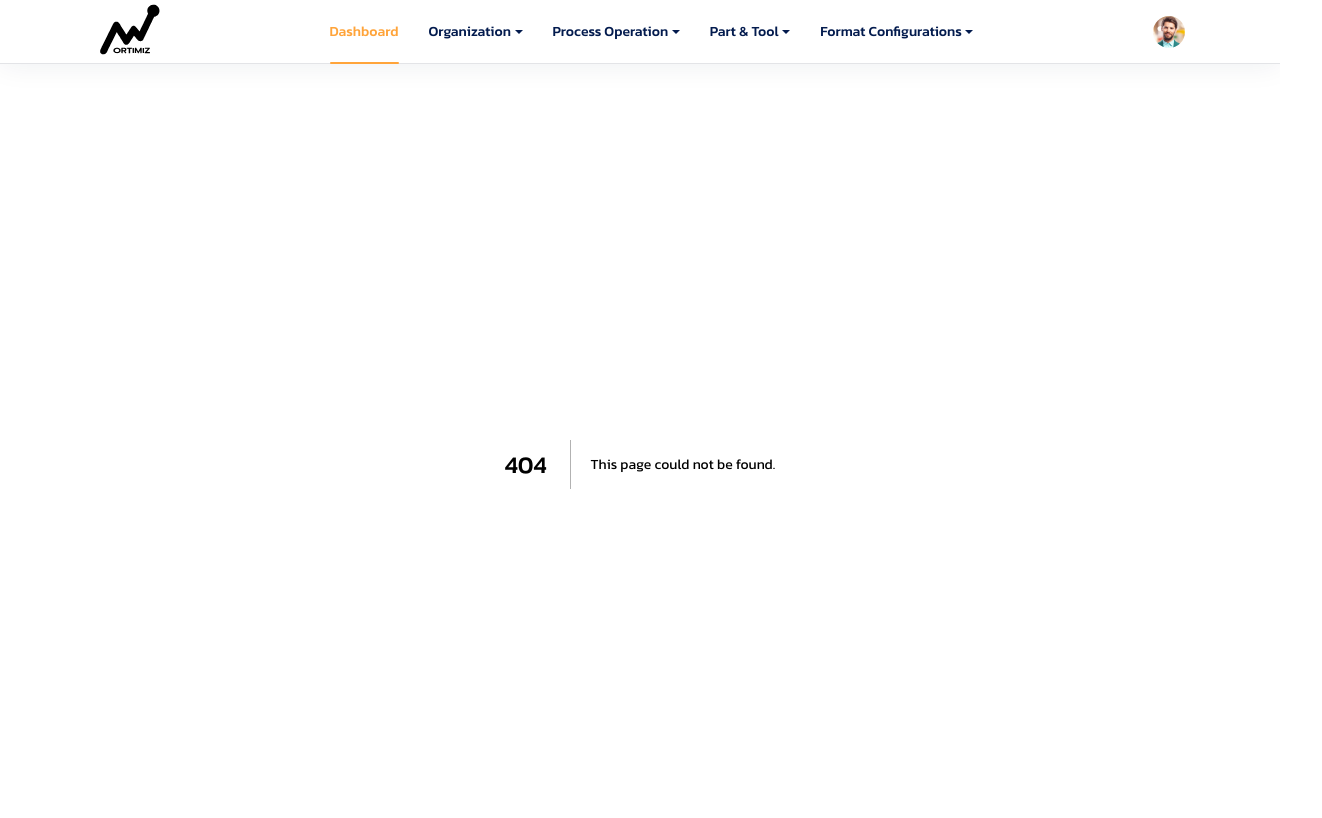
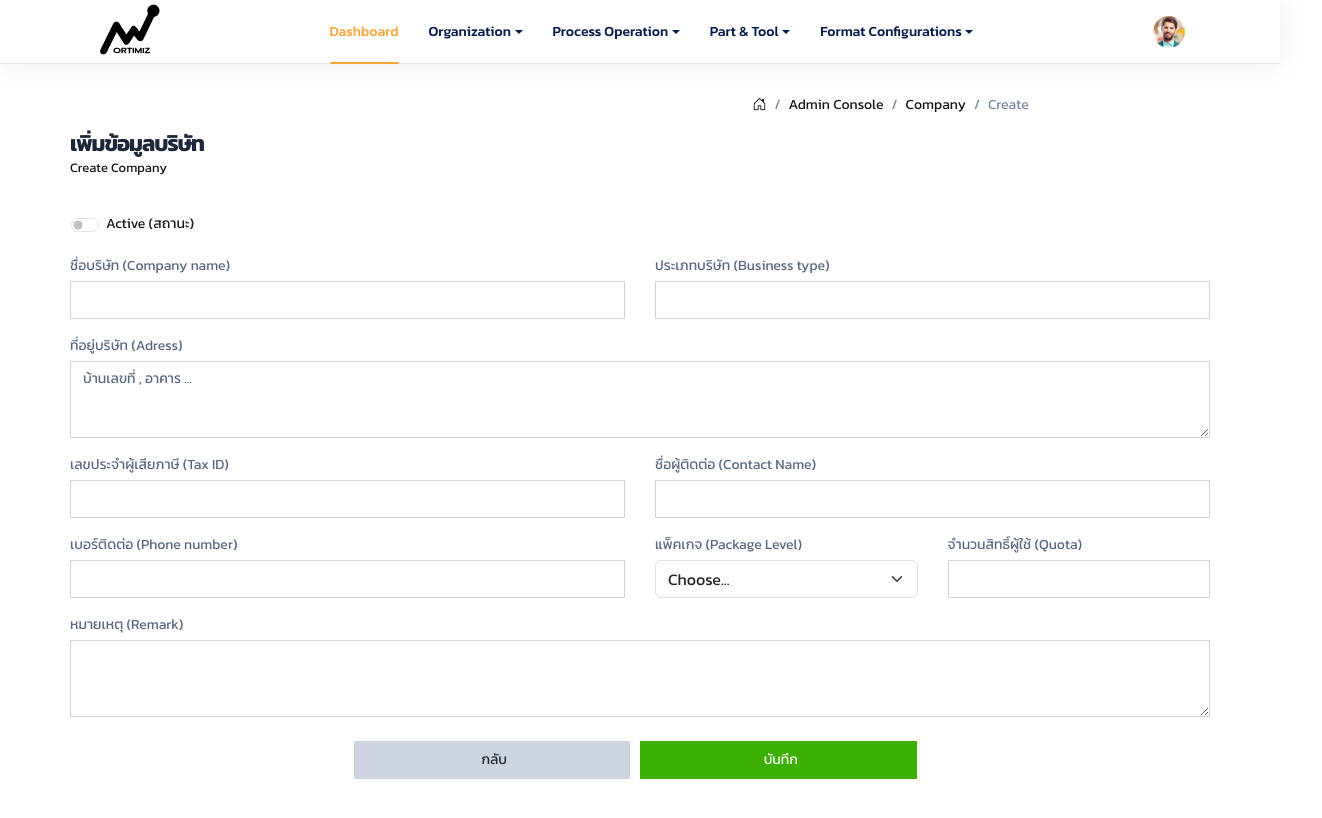
Before and after one commit to maruta01/ortimiz, a Next.js app: page /admin/companies/create in a window 1280 px wide. Before the commit this address had no page. Shown: the top 818 px of the page, 1322 px wide, since content can reach past the window. Built offline with nearby package versions, Linux system fonts and the light colour scheme.

Commit message:
update: company page

```diff
--- /dev/null
+++ b/src/app/(auth)/(admin)/admin/companies/create/layout.tsx
@@ -0,0 +1,7 @@
+export default function RootLayout({ children }: { children: any }) {
+  return (
+    <>
+      {children}
+    </>
+  )
+}
--- /dev/null
+++ b/src/app/(auth)/(admin)/admin/companies/create/page.tsx
@@ -0,0 +1,108 @@
+'use client';
+
+import { Input } from "postcss";
+import Image from 'next/image';
+import styles from './styles.module.css';
+import Link from 'next/link'
+import { FormEvent, useRef, useState } from 'react';
+
+export default function Page() {
+    const [loading, setLoading] = useState(false)
+
+
+    return (
+        <>
+            <div className="ort-content ort-content-dashboard">
+                <div className="container">
+                    <div className="ort-content-body">
+
+
+                            <div className="row">
+                                <div className="col-md-6 offset-md-7">
+                                    <nav aria-label="breadcrumb">
+                                        <ol className="breadcrumb ms-auto" style={{ backgroundColor: "unset", padding: "0rem" }}>
+                                            <li className="breadcrumb-item"><a href="#"><i className="bi bi-house-door"></i></a></li>
+                                            <li className="breadcrumb-item"><a href="#">Admin Console</a></li>
+                                            <li className="breadcrumb-item"><a href="#">Company</a></li>
+                                            <li className="breadcrumb-item active" aria-current="page">Create</li>
+                                        </ol>
+                                    </nav>
+                                </div>
+                            </div>
+
+
+                        <div>
+                            <h2 className="ort-dashboard-title">เพิ่มข้อมูลบริษัท</h2>
+                            <h2 className="ort-dashboard-text">Create Company</h2>
+                        </div>
+                        <br></br>
+
+                        <div className="mt-3">
+                            <form className="row g-3">
+                                <div className="col-md-12 ml-3">
+                                    <div className="form-check form-switch">
+                                        <input className="form-check-input" type="checkbox" role="switch" id="flexIsActive" />
+                                        <label className="form-check-label" htmlFor="flexIsActive"> Active (สถานะ)</label>
+                                    </div>
+                                </div>
+                                <div className="col-md-6">
+                                    <label htmlFor="inputCopanyname" className="form-label">ชื่อบริษัท (Company name)</label>
+                                    <input type="text" className="form-control" id="inputCopanyname" />
+                                </div>
+                                <div className="col-md-6">
+                                    <label htmlFor="inputCompanyType" className="form-label">ประเภทบริษัท (Business type)</label>
+                                    <input type="text" className="form-control" id="inputCompanyType" />
+                                </div>
+
+                                <div className="col-md-12">
+                                    <label htmlFor="inputAddress" className="form-label">ที่อยู่บริษัท (Adress)</label>
+                                    <textarea rows={3} className="form-control" id="inputAddress" defaultValue={"บ้านเลขที่ , อาคาร ... "} />
+                                </div>
+
+                                <div className="col-md-6">
+                                    <label htmlFor="inputTaxID" className="form-label">เลขประจำผู้เสียภาษี (Tax ID)</label>
+                                    <input type="text" className="form-control" id="inputTaxID" />
+                                </div>
+                                <div className="col-md-6">
+                                    <label htmlFor="inputContactName" className="form-label">ชื่อผู้ติดต่อ (Contact Name)</label>
+                                    <input type="text" className="form-control" id="inputContactName" />
+                                </div>
+                                <div className="col-md-6">
+                                    <label htmlFor="inputPhoneNamber" className="form-label">เบอร์ติดต่อ (Phone number)</label>
+                                    <input type="text" className="form-control" id="inputPhoneNamber" />
+                                </div>
+                                <div className="col-md-3">
+                                    <label htmlFor="inputPackageLavel" className="form-label">แพ็คเกจ (Package Level)</label>
+                                    <select id="inputPackageLavel" className="form-select">
+                                        <option selected>Choose...</option>
+                                        <option>Standard</option>
+                                        <option>Silver</option>
+                                        <option>Gold</option>
+                                    </select>
+                                </div>
+                                <div className="col-md-3">
+                                    <label htmlFor="inputQuota" className="form-label">จำนวนสิทธิ์ผู้ใช้ (Quota)</label>
+                                    <input type="number" className="form-control" id="inputQuota" />
+                                </div>
+                                <div className="col-md-12">
+                                    <label htmlFor="inputRemark" className="form-label">หมายเหตุ (Remark)</label>
+                                    <textarea rows={3} className="form-control" id="inputRemark" defaultValue={""} />
+                                </div>
+
+                                <div className="row row-xs justify-content-md-center wd-xl mb-3 mt-4">
+                                    <div className="col-sm-6 col-md-3"><a href="companies.html" className="btn btn-light  btn-with-icon btn-block"><i className="typcn typcn-arrow-back-outline" /> กลับ</a></div>
+                                    <div className="col-sm-6 col-md-3 mg-t-10 mg-md-t-0"><button className="btn btn-success btn-with-icon btn-block"><i className="typcn typcn-edit" /> บันทึก</button></div>
+                                </div>
+
+                            </form>
+                        </div>
+
+
+                    </div>
+                </div>
+            </div >
+        </>
+    )
+
+
+}
--- /dev/null
+++ b/src/app/(auth)/(admin)/admin/companies/create/styles.module.css
@@ -0,0 +1,8 @@
+.background {
+    position: relative;
+    min-height: 100vh;
+}
+
+.form_logo > img {
+    margin: auto;
+}
```
Also changed, not shown: src/app/(auth)/(admin)/admin/companies/page.tsx (+27 -1 lines).
